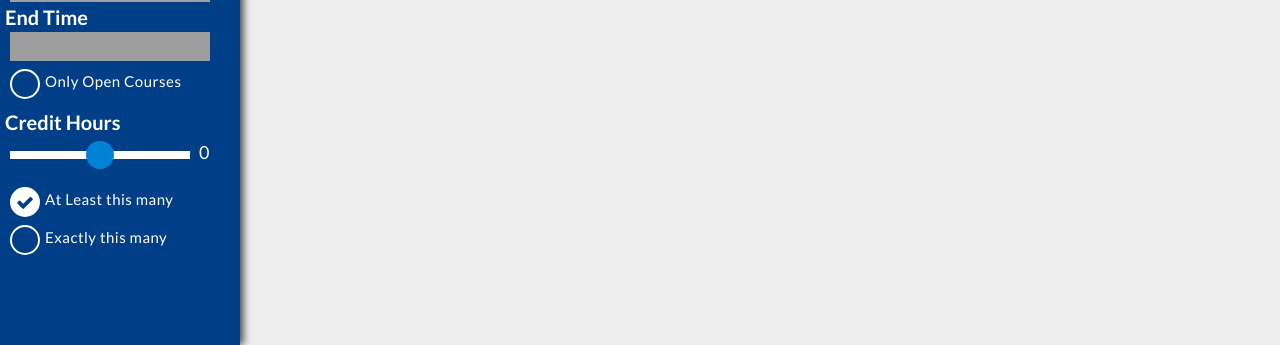
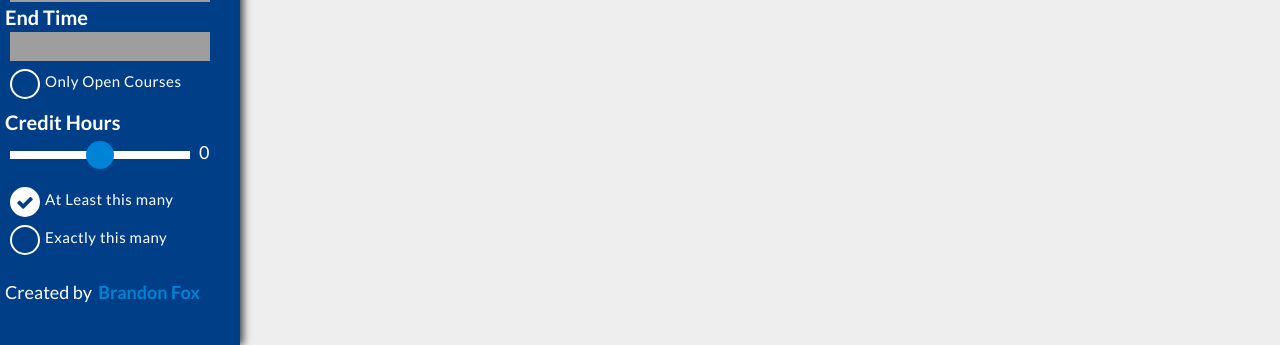
Before and after one commit to bradndon/Classfinder-Web, a plain HTML site: page html/index.html in a window 1280 px wide. Shown: the part 455-800 px from the top of the page. Drawn offline with nearby package versions, Linux system fonts and the light colour scheme; some packages are replaced by stand-ins of ours; files that its build step writes are made by us from their sources; no server answers; grey boxes are pictures that could not be loaded.

Commit message:
Added my name to it

```diff
--- a/html/index.html
+++ b/html/index.html
@@ -73,7 +73,7 @@
     </label>
     <div style="clear:both; padding:4px;"></div>
     <h1 class="sidebar__text">Course Number</h1>
-    <input type="text" ng-model="courseNum" class="sidebar__input">
+    <input type="text" ng-model="courseNum" class="sidebar__input" style="height 29px;">
     <h1 class="sidebar__text">Begin Time</h1>
     <div class="sidebar__select">
     <select ng-model="begin">
@@ -147,7 +147,9 @@
       <div class="sidebar__radiodiv"><i class="fa fa-check sidebar__checkmark"></i></div>
       <p style="float:left; margin-top:5px; margin-left: 5px;letter-spacing: .5px;">Exactly this many</p>
     </label>
-    <div style="height:40px;width:100%;"></div>
+    <div style="clear:both; padding:4px;"></div>
+
+    <div style="height:40px;width:100%;"><p style="margin-top:20px;font-size:18px; font-weight:normal;" class="sidebar__text">Created by <a target="_blank" class="sidebar__link" href="https://facebook.com/bradndon123">Brandon Fox</a></p></div>
   </div>
   </div>
   <div style="height:100%" ng-switch="loaded">
--- a/html/sass/sidebar.scss
+++ b/html/sass/sidebar.scss
@@ -35,7 +35,16 @@ $western-light-blue: #0083D6;
       display: block;
     }
   }
-
+  &__link {
+    color:$western-light-blue;
+    text-decoration: none;
+    font-weight: bold;
+    margin-left: 3px;
+    transition: color .3s;
+    &:hover {
+      color:white;
+    }
+  }
   &__svg {
     display:none;
     color: white;
```
